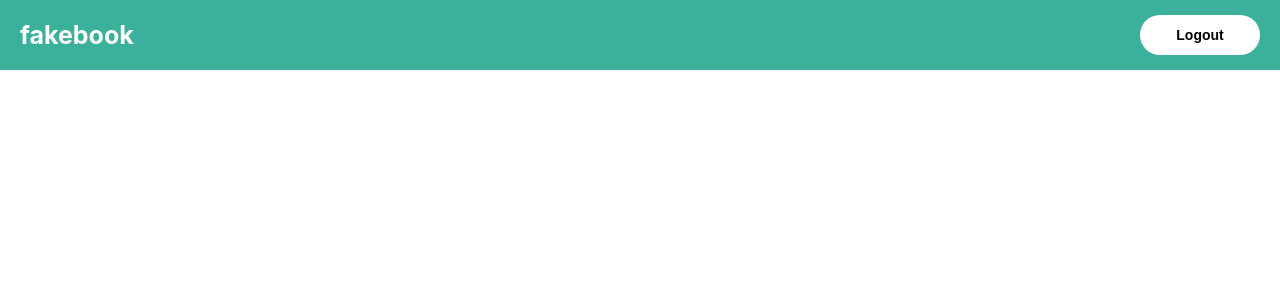
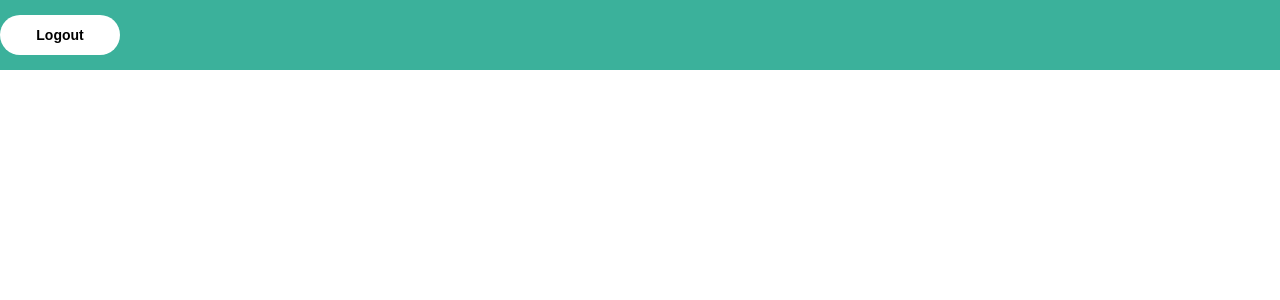
Before and after one commit to fayezshahid/frontend, a React (Create React App) app: page / in a window 1280 px wide. Shown: the top 300 px of the page. Built offline with nearby package versions, Linux system fonts and the light colour scheme; sample sign-in values are in the browser's storage.

Commit message:
removed H1 tag

```diff
--- a/src/components/Main/index.jsx
+++ b/src/components/Main/index.jsx
@@ -9,7 +9,7 @@ const Main = () => {
 	return (
 		<div className={styles.main_container}>
 			<nav className={styles.navbar}>
-				<h1>fakebook</h1>
+				{/* <h1>fakebook</h1> */}
 				<button className={styles.white_btn} onClick={handleLogout}>
 					Logout
 				</button>
```
